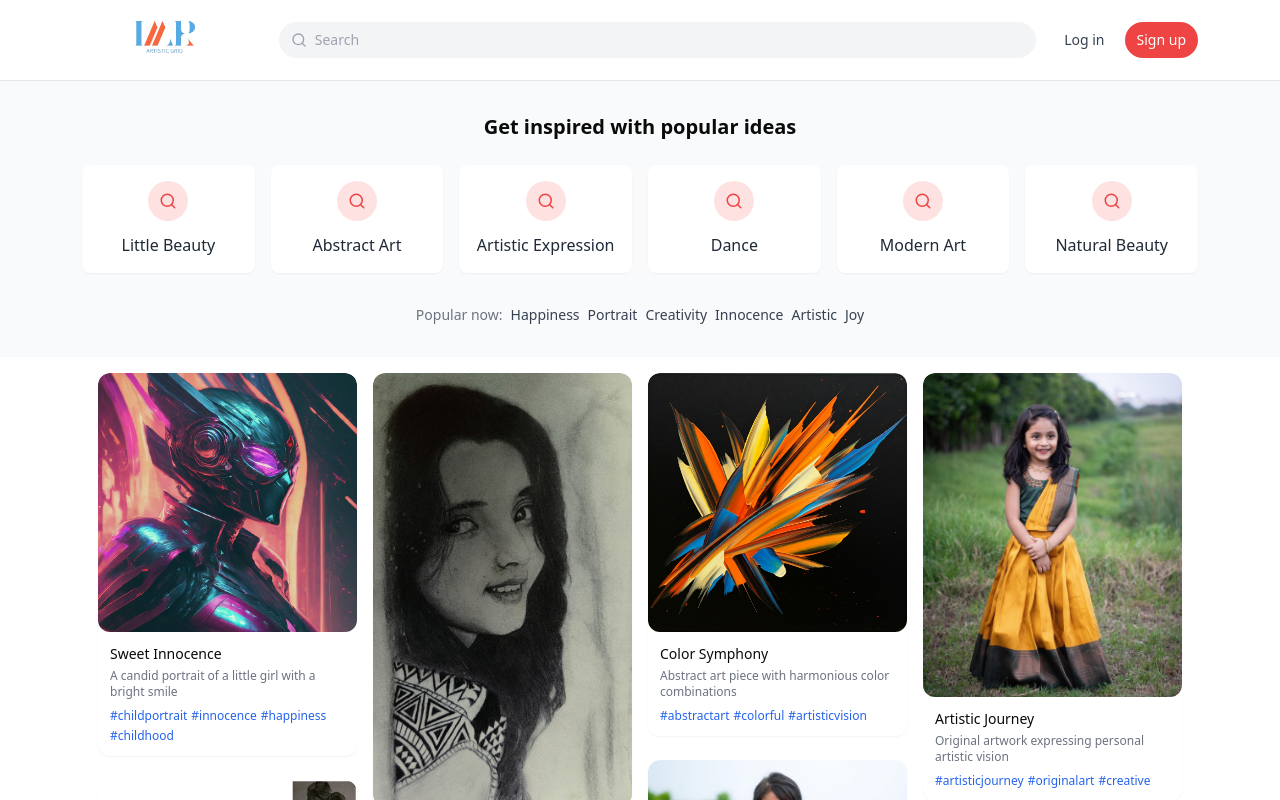
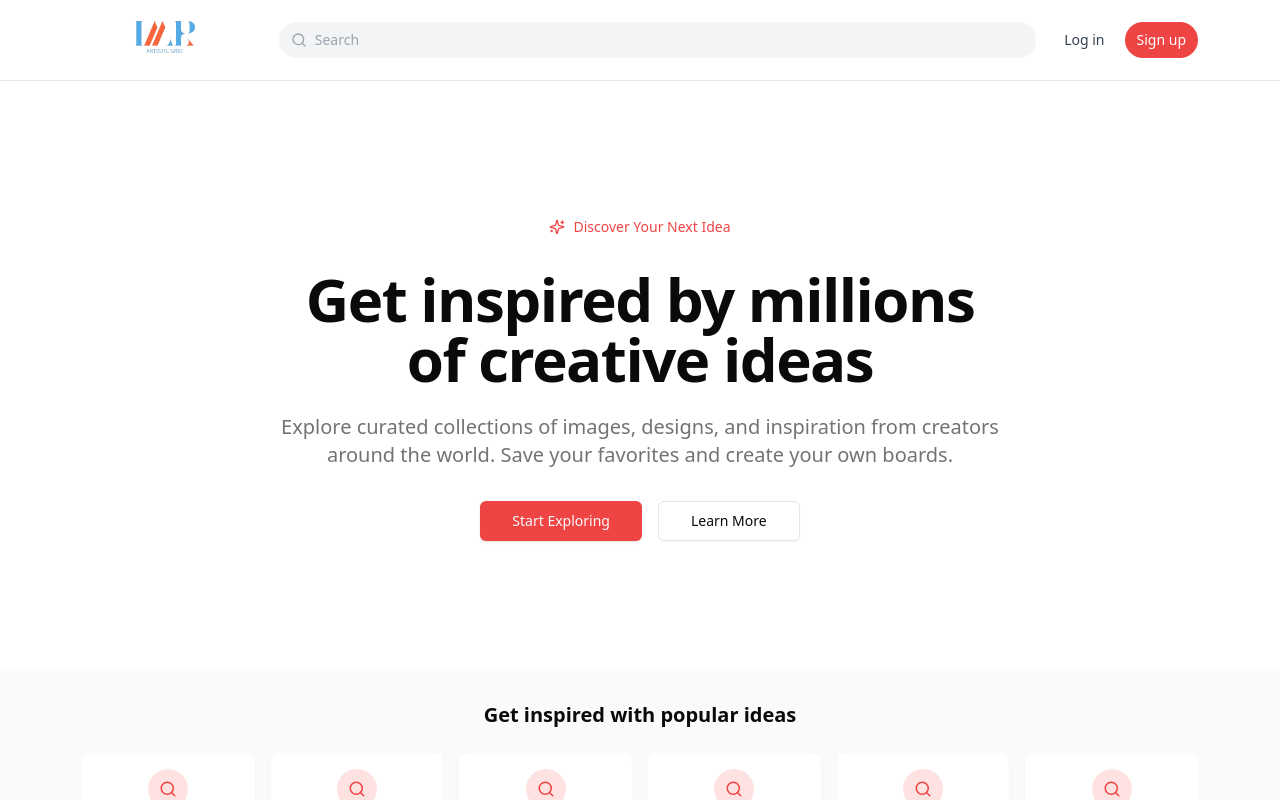
Before and after one commit to imranprof/imr-artistic-grid, a Next.js app: page / in a window 1280 px wide. Shown: the top 800 px of the page. Built offline with nearby package versions, Linux system fonts and the light colour scheme.

Commit message:
feat: add hero section on home

```diff
--- a/package.json
+++ b/package.json
@@ -11,6 +11,7 @@
   "dependencies": {
     "@radix-ui/react-avatar": "^1.1.10",
     "@radix-ui/react-dropdown-menu": "^2.1.15",
+    "@radix-ui/react-slot": "^1.2.3",
     "axios": "^1.9.0",
     "class-variance-authority": "^0.7.1",
     "clsx": "^2.1.1",
--- a/src/app/page.tsx
+++ b/src/app/page.tsx
@@ -1,4 +1,5 @@
 import HomeArtGallery from "@/components/gallery/HomeArtGallery";
+import { Hero } from "@/components/home/Hero";
 import PopularSearchIdeas from "@/components/search/PopularSearchIdeas";
 import gallery from "@/content/gallery/gallery.json"
 
@@ -7,9 +8,10 @@
 
   return (
     <main>
+      <Hero />
       <PopularSearchIdeas />
       <div className="container">
-        <HomeArtGallery galleryData={galleryData}/>
+        <HomeArtGallery galleryData={galleryData} />
       </div>
     </main>
   );
--- /dev/null
+++ b/src/components/home/Hero.tsx
@@ -0,0 +1,32 @@
+import { Button } from "@/components/ui/button"
+import { Sparkles } from "lucide-react"
+
+export function Hero() {
+  return (
+    <section className="relative overflow-hidden bg-gradient-to-br from-primary/5 via-accent/5 to-background py-20 md:py-32">
+      <div className="container px-4">
+        <div className="mx-auto max-w-3xl text-center">
+          <div className="mb-6 inline-flex items-center gap-2 rounded-full bg-primary/10 px-4 py-2 text-sm font-medium text-primary">
+            <Sparkles className="h-4 w-4" />
+            Discover Your Next Idea
+          </div>
+          <h2 className="mb-6 text-4xl font-bold tracking-tight text-balance md:text-6xl">
+            Get inspired by millions of creative ideas
+          </h2>
+          <p className="mb-8 text-lg text-muted-foreground text-pretty md:text-xl">
+            Explore curated collections of images, designs, and inspiration from creators around the world. Save your
+            favorites and create your own boards.
+          </p>
+          <div className="flex flex-col sm:flex-row items-center justify-center gap-4">
+            <Button size="lg" className="bg-primary text-primary-foreground hover:bg-primary/90 w-full sm:w-auto">
+              Start Exploring
+            </Button>
+            <Button size="lg" variant="outline" className="w-full sm:w-auto bg-transparent">
+              Learn More
+            </Button>
+          </div>
+        </div>
+      </div>
+    </section>
+  )
+}
--- /dev/null
+++ b/src/components/ui/button.tsx
@@ -0,0 +1,57 @@
+import * as React from "react"
+import { Slot } from "@radix-ui/react-slot"
+import { cva, type VariantProps } from "class-variance-authority"
+
+import { cn } from "@/lib/utils"
+
+const buttonVariants = cva(
+  "inline-flex items-center justify-center gap-2 whitespace-nowrap rounded-md text-sm font-medium transition-colors focus-visible:outline-none focus-visible:ring-1 focus-visible:ring-ring disabled:pointer-events-none disabled:opacity-50 [&_svg]:pointer-events-none [&_svg]:size-4 [&_svg]:shrink-0",
+  {
+    variants: {
+      variant: {
+        default:
+          "bg-primary text-primary-foreground shadow hover:bg-primary/90",
+        destructive:
+          "bg-destructive text-destructive-foreground shadow-sm hover:bg-destructive/90",
+        outline:
+          "border border-input bg-background shadow-sm hover:bg-accent hover:text-accent-foreground",
+        secondary:
+          "bg-secondary text-secondary-foreground shadow-sm hover:bg-secondary/80",
+        ghost: "hover:bg-accent hover:text-accent-foreground",
+        link: "text-primary underline-offset-4 hover:underline",
+      },
+      size: {
+        default: "h-9 px-4 py-2",
+        sm: "h-8 rounded-md px-3 text-xs",
+        lg: "h-10 rounded-md px-8",
+        icon: "h-9 w-9",
+      },
+    },
+    defaultVariants: {
+      variant: "default",
+      size: "default",
+    },
+  }
+)
+
+export interface ButtonProps
+  extends React.ButtonHTMLAttributes<HTMLButtonElement>,
+    VariantProps<typeof buttonVariants> {
+  asChild?: boolean
+}
+
+const Button = React.forwardRef<HTMLButtonElement, ButtonProps>(
+  ({ className, variant, size, asChild = false, ...props }, ref) => {
+    const Comp = asChild ? Slot : "button"
+    return (
+      <Comp
+        className={cn(buttonVariants({ variant, size, className }))}
+        ref={ref}
+        {...props}
+      />
+    )
+  }
+)
+Button.displayName = "Button"
+
+export { Button, buttonVariants }
--- a/src/styles/globals.css
+++ b/src/styles/globals.css
@@ -10,13 +10,13 @@
 
 @layer base {
   :root {
+    --primary: #ef4444;
     --background: 0 0% 100%;
     --foreground: 0 0% 3.9%;
     --card: 0 0% 100%;
     --card-foreground: 0 0% 3.9%;
     --popover: 0 0% 100%;
     --popover-foreground: 0 0% 3.9%;
-    --primary: 0 0% 9%;
     --primary-foreground: 0 0% 98%;
     --secondary: 0 0% 96.1%;
     --secondary-foreground: 0 0% 9%;
@@ -36,6 +36,7 @@
     --chart-5: 27 87% 67%;
     --radius: 0.5rem;
   }
+
   .dark {
     --background: 0 0% 3.9%;
     --foreground: 0 0% 98%;
@@ -68,6 +69,7 @@
   * {
     @apply border-border;
   }
+
   body {
     @apply bg-background text-foreground;
   }
--- a/tailwind.config.ts
+++ b/tailwind.config.ts
@@ -37,7 +37,7 @@
   				foreground: 'hsl(var(--popover-foreground))'
   			},
   			primary: {
-  				DEFAULT: 'hsl(var(--primary))',
+  				DEFAULT: 'var(--primary)',
   				foreground: 'hsl(var(--primary-foreground))'
   			},
   			secondary: {
```
Also changed, not shown: 1 other file (tests, documents, lock files or other folders).
